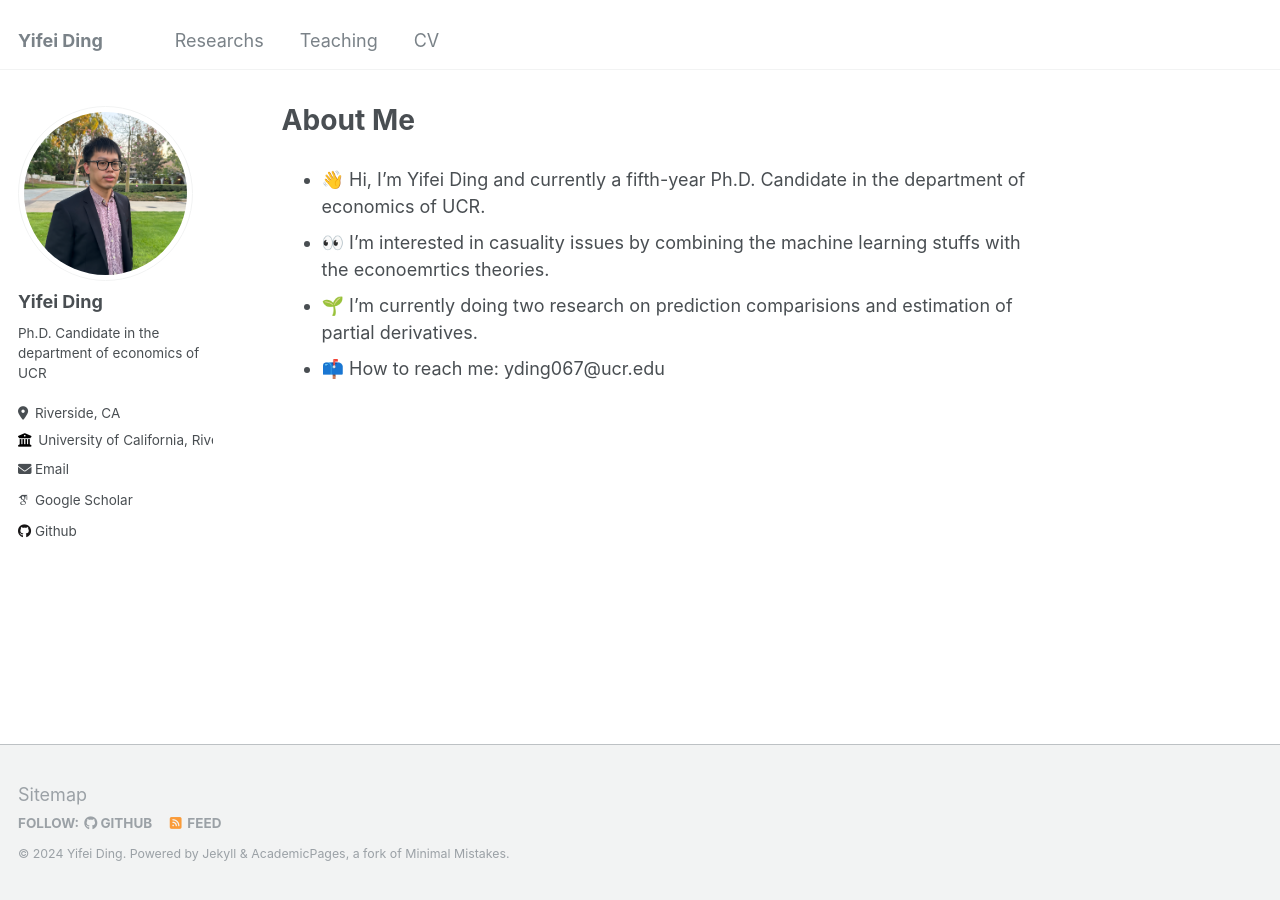
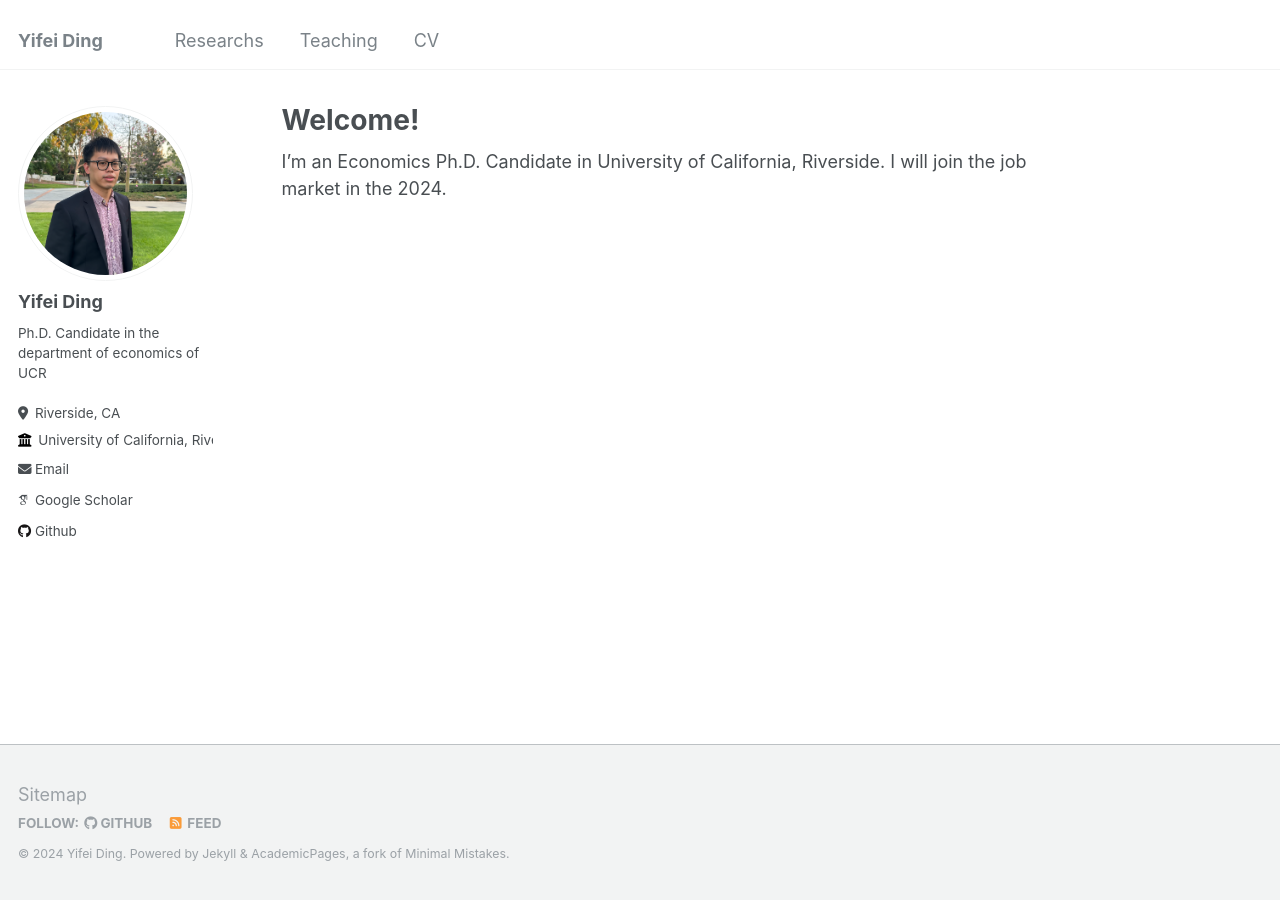
Before and after one commit to YifeiDing-UCR/YifeiDing-UCR.github.io, a Jekyll site: the page built from _pages/about.md, in a window 1280 px wide. Built offline with Jekyll 4.4.1, drawn with Linux system fonts in a browser that asks for light colours; some web fonts are replaced.

Commit message:
Update about.md

```diff
--- a/_pages/about.md
+++ b/_pages/about.md
@@ -1,13 +1,10 @@
 ---
 permalink: /
-title: "About Me"
+title: "Welcome!"
 author_profile: true
 redirect_from:
   - /about/
   - /about.html
 ---
 
-- 👋 Hi, I’m Yifei Ding and currently a fifth-year Ph.D. Candidate in the department of economics of UCR.
-- 👀 I’m interested in casuality issues by combining the machine learning stuffs with the econoemrtics theories.
-- 🌱 I’m currently doing two research on prediction comparisions and estimation of partial derivatives.
-- 📫 How to reach me: yding067@ucr.edu
+I'm an Economics Ph.D. Candidate in University of California, Riverside. I will join the job market in the 2024.
```
